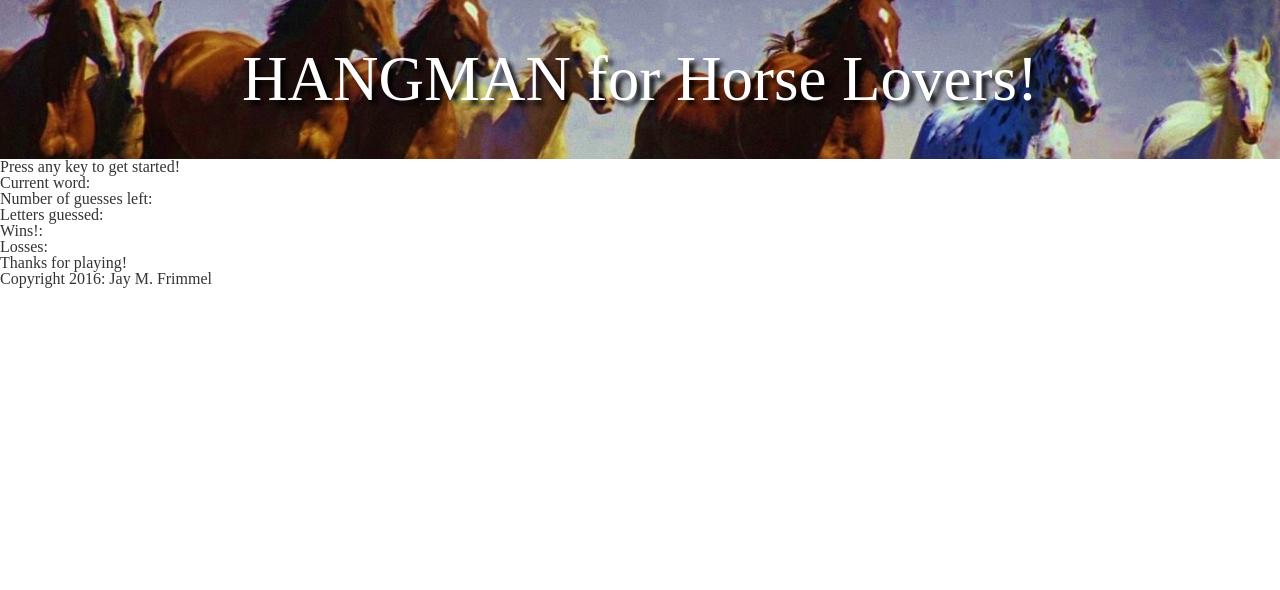
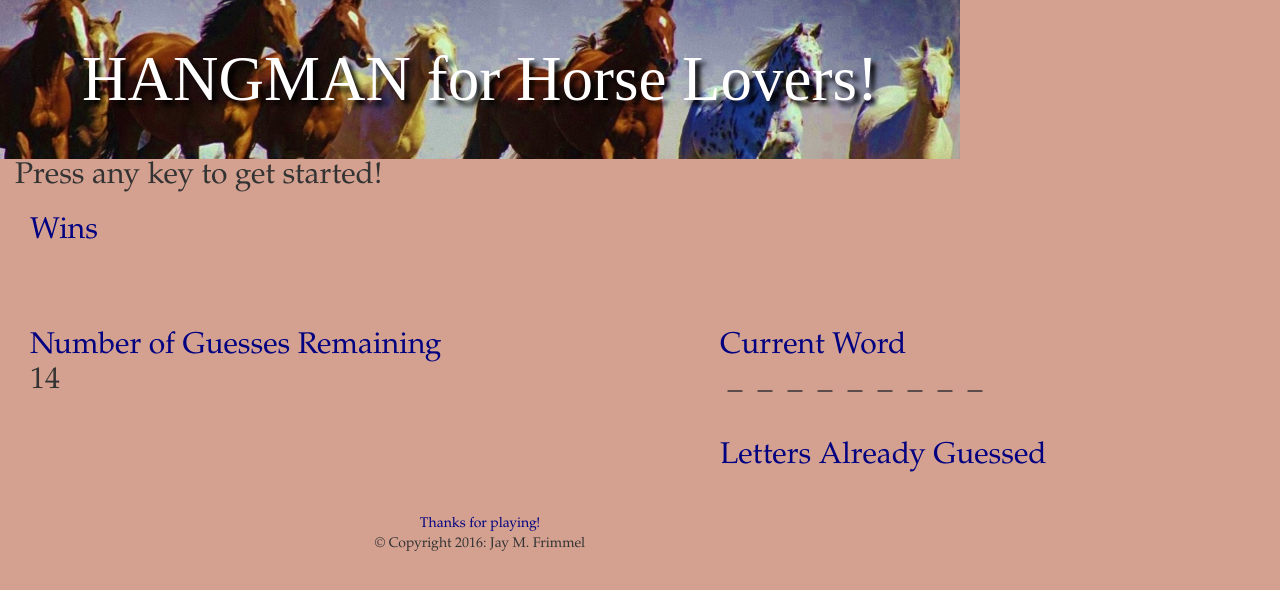
Before and after one commit to JayMFrimmel/HangmanGame, a PHP site: page /index.html in a window 1280 px wide. Shown: the top 590 px of the page. Run offline with PHP 8.4, Linux system fonts and the light colour scheme; some libraries are stand-ins or nearby versions.

Commit message:
added code

```diff
--- a/assets/css/style.css
+++ b/assets/css/style.css
@@ -8,3 +8,77 @@
     color: white;
     text-shadow: black 0.3em 0.3em 0.3em;
 }
+body {
+	background-color: #D4A190;
+	width: 100%;
+	max-width: 960px;
+}
+
+.container {
+	font-family: Palatino, "Palatino Linotype", "Palatino LT STD", "Book Antiqua", Georgia, serif;
+	font-size: 30px;
+	font-style: normal;
+	font-variant: normal;
+	font-weight: 400;
+	line-height: 35px;
+}
+h3 {
+	color: #000080;
+	font-size: 30px;
+	line-height: 35px;
+}
+#wins {
+	float: left;
+	margin: 0px;
+	padding-top: 20px;
+	padding-bottom: 20px;
+	padding-left: 15px;
+	padding-right: 15px;
+	width: 100%;
+	max-width: 450px;
+}
+#current-word-section {
+	float: right;
+	margin: 0px;
+	padding-top: 20px;
+	padding-bottom: 20px;
+	padding-left: 15px;
+	padding-right: 15px;
+	clear: left;
+	width: 100%;
+	max-width: 450px;
+
+}
+#guesses-remaining-section {
+	float: left;
+	margin: 0px;
+	padding-top: 20px;
+	padding-bottom: 20px;
+	padding-left: 15px;
+	padding-right: 15px;
+	width: 100%;
+	max-width: 450px;
+}
+#guessed-letter-section {
+	float: right;
+	margin: 0px;
+	padding-top: 20px;
+	padding-bottom: 20px;
+	padding-left: 15px;
+	padding-right: 15px;
+	clear: left;
+	width: 100%;
+	max-width: 450px;
+}
+
+.footer {
+	font-family: Palatino, "Palatino Linotype", "Palatino LT STD", "Book Antiqua", Georgia, serif;
+	font-size: 14px;
+	font-style: normal;
+	font-variant: normal;
+	font-weight: 400;
+	line-height: 20px;
+	text-align: center;
+	margin: 0px;
+	padding-top: 20px;
+}
--- a/assets/javascript/game.js
+++ b/assets/javascript/game.js
@@ -2,57 +2,57 @@
 var hangmanGame = {
 	gameWords: {
 		"saddle pad" : {
-			picture: 'tough-1-miniature-horse-western-saddle-pad-M3.jpg',
+			picture: '..\assets\images\tough-1-miniature-horse-western-saddle-pad-M3.jpg',
 			song: "Old Paint",
 			preview: 'https://www.youtube.com/watch?v=tAHGbhmGttQ'
 		},
 		"shetland pony" : {
-			picture: 'shetland_pony_stock_by_humblebeez-d3kg7h7.jpg',
+			picture: '...\assets\images\shetland_pony_stock_by_humblebeez-d3kg7h7.jpg',
 			song: "Pony by Kasey Chambers",
 			preview: 'https://www.youtube.com/watch?v=FEViH7Vbays'
 		},
 		"clydesdale" : {
-			picture: 'b0c7788e8affe5b2814b48f3c2cee5aa.jpg',
+			picture: '..\assets\images\b0c7788e8affe5b2814b48f3c2cee5aa.jpg',
 			song: "Heavy Horses by Jethro Tull",
 			preview: 'https://www.youtube.com/watch?v=vRHATZzMh-g'
 		},
 		"english saddle" :{
-			picture: 's-1225.jpg',
+			picture: '..\assets\images\s-1225.jpg',
 			song: "Back in the Saddle Again by Gene Autry",
 			preview: 'https://www.youtube.com/watch?v=80NoPLp-Zl0'
 		},
 		"reins" : {
-			picture: 'Brown-WESTERN-BRIDLE-Reins-COB-FULL-Matching_57.jpg' ,
+			picture: '..\assets\images\Brown-WESTERN-BRIDLE-Reins-COB-FULL-Matching_57.jpg' ,
 			song: "Pullin' Back the Reins by KD Lang",
 			preview: 'https://www.youtube.com/watch?v=aHZXJJN4_Mg'
 		},
 		"thoroughbred" : {
-			picture: 'SantaAnitaHandicapDayc_3-17-15-4.jpg',
+			picture: '..\assets\images\SantaAnitaHandicapDayc_3-17-15-4.jpg',
 			song: "Run for the Roses by Dan Fogelberg",
-			preview: 'https://www.youtube.com/watch?v=ZdDwm3QIwfg'
+			preview: "https://www.youtube.com/watch?v=ZdDwm3QIwfg"
 		},
 		"headstall" : {
-			picture: "Masai-Beaded-Bridle-and-Breast-Collar-set-012-510x700.jpg",
+			picture: "..\assets\images\Masai-Beaded-Bridle-and-Breast-Collar-set-012-510x700.jpg",
 			song: "Let That Pony Run by Pam Tillis",
-			preview: 'https://www.youtube.com/watch?v=CvrJZDgYB-g'
+			preview: "https://www.youtube.com/watch?v=CvrJZDgYB-g"
 		},
 		"quarter horse" : {
-			picture: 'e7a685f127bb4ca709aea46818dc89ce.jpg',
+			picture: '..\assets\images\e7a685f127bb4ca709aea46818dc89ce.jpg',
 			song: "A Horse in the Country by The Cowboy Junkies",
 			preview: "https://www.youtube.com/watch?v=8RJWI1MEkiE"
 		},
 		"western saddle" : {
-			picture: '6576_c30949a3-be24-4021-9d37-2195ad46c9a3_large.jpg',
+			picture: '..\assets\images\6576_c30949a3-be24-4021-9d37-2195ad46c9a3_large.jpg',
 			song: "Strawberry Roan by Marty Robbins",
 			preview: "https://www.youtube.com/watch?v=L3BkHtlSYR4"
 		},
 		"palomino": {
-			picture: '681564-bigthumbnail.jpg',
+			picture: '..assets\images\681564-bigthumbnail.jpg',
 			song: "Tennessee Stud by Johnny Cash",
 			preview: "https://www.youtube.com/watch?v=cGUXkPhQ6YM"
 		},
 		"arabian" : {
-			picture: '31354816-arabian-horse-runs-gallop-on-green-background.jpg',
+			picture: '..\assets\images\31354816-arabian-horse-runs-gallop-on-green-background.jpg',
 			song: "Wildfire by Michael Martin Murphey",
 			preview: "https://www.youtube.com/watch?v=Pc3OnSQc48s"
 		}
@@ -68,16 +68,17 @@ var hangmanGame = {
 
 	//getting the game started
 	//first, pick a random word
+	setupGame: function() {
 	var objKeys = Object.keys(this.gameWords);
 	//set the length of the game face
-	this.wordInPlay = objKeys[Math.floor(Math.random * objKeys.length)];
+	this.wordInPlay = objKeys[Math.floor(Math.random() * objKeys.length)];
 	//split the word into individual letters
-	this.lettersOfTheWord = this.wordInPlay.split('');
+	this.lettersOfTheWord = this.wordInPlay.split("");
 	//set a way to rebuild the word
 	this.rebuildWordView();
 	// and update the word rebuild
 	this.processUpdateTotalGuesses();
-	 };
+	 },
 
 	updatePage: function(letter) {
 	 	if (this.guessesLeft == 0) {
@@ -94,3 +95,92 @@ var hangmanGame = {
 	 			}
 	 		}
 	 	},
+	 	updateGuesses: function(letter){
+	 		//if the letter is not in the guessedLetters array and
+	 		//the letter is not in the lettersOfTheWord array
+	 		//then make guesses go down
+	 		if ((this.guessedLetters.indexOf(letter) == -1) && (this.lettersOfTheWord.indexOf(letter) == -1)){
+	 			this.guessedLetters.push(letter);
+	 			this.guessesLeft--;
+	 			document.querySelector('#guesses-remaining').innerHTML = this.guessesLeft;
+	 			document.querySelector('#guessed-letters').innerHTML = this.guessedLetters.join(', ');
+	 		}
+	 	},
+	 	processUpdateTotalGuesses: function() {
+	 		this.totalGuesses = this.lettersOfTheWord.length + 5;
+	 		this.guessesLeft = this.totalGuesses;
+
+	 		// render the guesses left
+	 		document.querySelector('#guesses-remaining').innerHTML = this.guessesLeft;
+	 	},
+	 	updateMatchedLetters: function(letter){
+	 		for (var i = 0; i < this.lettersOfTheWord.length; i++) {
+	 			if ((letter === this.lettersOfTheWord[i]) && (this.matchedLetters.indexOf(letter) == -1)){
+	 					this.matchedLetters.push(letter);
+	 			};
+	 		};
+	 	},
+	 	rebuildWordView: function() {
+	 		var wordView = " ";
+
+	 		for (var i=0; i < this.lettersOfTheWord.length; i++){
+	 				if (this.matchedLetters.indexOf(this.lettersOfTheWord[i]) != -1) {
+	 					wordView += this.lettersOfTheWord[i];
+	 					}else{
+	 						wordView += '&nbsp;_&nbsp';
+	 					}
+	 		}
+	 		document.querySelector('#current-word').innerHTML = wordView;
+	 	},
+	 	restartGame : function(){
+	 		document.querySelector('#guessed-letters').innerHTML = '';
+	 		this.wordInPlay = null;
+	 		this.lettersOfTheWord = [];
+	 		this.matchedLetters = [];
+	 		this.guessedLetters = [];
+	 		this.guessesLeft = 0;
+	 		this.totalGuesses = 0;
+	 		this.letterGuessed = null;
+	 		this.setupGame();
+	 		this.rebuildWordView();
+	 	},
+	 	updateWins: function() {
+	 		//this won't work for words with double or triple letters
+			//var lettersOfTheWordClone = this.lettersOfTheWord.slice(); //clones the array
+			//this.matchedLetters.sort().join('') == lettersOfTheWordClone.sort().join('')
+			if (this.matchedLetters.length ==0){
+				var win = false;
+			}else{
+				var win = true
+			}
+			for (var i=0; i < this.lettersOfTheWord.length; i++){
+					if (this.matchedLetters.indexOf(this.lettersOfTheWord[i]) == -1){
+						win = false;
+					}
+			}
+
+			if (win == true) {
+				this.wins = this.wins + 1;
+				document.querySelector('#wins').innerHTML = this.wins;
+
+			document.querySelector('#music').innerHTML = this.wordsToPick[this.wordInPlay].song + " By " + this.wordInPlay;
+
+			document.querySelector('#bandDiv').innerHTML = '<img class="bandImage" src="images/' + this.wordsToPick[this.wordInPlay].picture + '" alt="' + this.wordsToPick[this.wordInPlay].song + '">';
+
+			var audio = new Audio(this.wordsToPick[this.wordInPlay].preview);
+			audio.play();
+
+
+			return true;
+		}else{
+			return false;
+			}
+	 	}
+	 };
+
+	 hangmanGame.setupGame();
+
+document.onkeyup = function(event) {
+	hangmanGame.letterGuessed = String.fromCharCode(event.keyCode).toLowerCase();
+	hangmanGame.updatePage(hangmanGame.letterGuessed);
+}
--- a/index.html
+++ b/index.html
@@ -7,6 +7,8 @@
     	<meta name="viewport" content="width=device-width, initial-scale=1">
 		<!-- Latest compiled and minified CSS -->
 			<link rel="stylesheet" href="https://maxcdn.bootstrapcdn.com/bootstrap/3.3.7/css/bootstrap.min.css" integrity="sha384-BVYiiSIFeK1dGmJRAkycuHAHRg32OmUcww7on3RYdg4Va+PmSTsz/K68vbdEjh4u" crossorigin="anonymous">
+			<script src="https://ajax.googleapis.com/ajax/libs/jquery/3.1.1/jquery.min.js"></script>
+  			<script src="https://maxcdn.bootstrapcdn.com/bootstrap/3.3.7/js/bootstrap.min.js"></script>
 			<link rel="stylesheet" type="text/css" href="assets/css/style.css">
 			<link rel="stylesheet" type="text/css" href="Assets/css/reset.css">
 
@@ -14,24 +16,50 @@
 
 <body>
 	<div class="jumbotron">
-		<div class="container">
 		<h1>HANGMAN for Horse Lovers!</h1>
 		</div>
 	</div>
 
-	<div class="image"></div>
-		<div class="game-info">
-			<p>Press any key to get started!</p>
-			<p>Current word: </p>
-			<p>Number of guesses left: </p>
-			<p>Letters guessed: </p>
-			<p>Wins!: </p>
-			<p>Losses: </p>
+	<div class="container">
+		<div id="game-section">
+			<h2>Press any key to get started!</h2>
+
+		<!-- <div class="row">
+			<div class="col-md-6">Wins!</div>
+			<div class="col-md-6">Current Word:</div>
+		</div>
+
+		<div class="row">
+			<div class="col-md-6">Number of Guesses Left:</div>
+			<div class="col-md-6">Letters Already Guessed:</div>
+		</div> -->
+
+		<div id="wins">
+				<h3 class="section-title">Wins</h3>
+					<div id="wins"></div>
+		</div>
+
+		<div id="current-word-section">
+			<h3 class="section-title">Current Word</h3>
+				<div id="current-word"></div>
+		</div>
+
+		<div id="guesses-remaining-section">
+			<h3 class="section-title">Number of Guesses Remaining</h3>
+				<div id="guesses-remaining"></div>
+		</div>
+
+		<div id="guessed-letter-section">
+			<h3 class="section-title">Letters Already Guessed</h3>
+				<div id="guessed-letters"></div>
+			</div>
+
+		</div>
 	</div>
 
 	<div class="footer">
-		<p>Thanks for playing!</p>
-		<p>Copyright 2016: Jay M. Frimmel</p>
+		<h3>Thanks for playing!</h3>
+		<p><small>&copy; Copyright 2016: Jay M. Frimmel</small></p>
 	</div>
 
 	<div>
```
Lines whose indentation alone changed are shown as unchanged.
